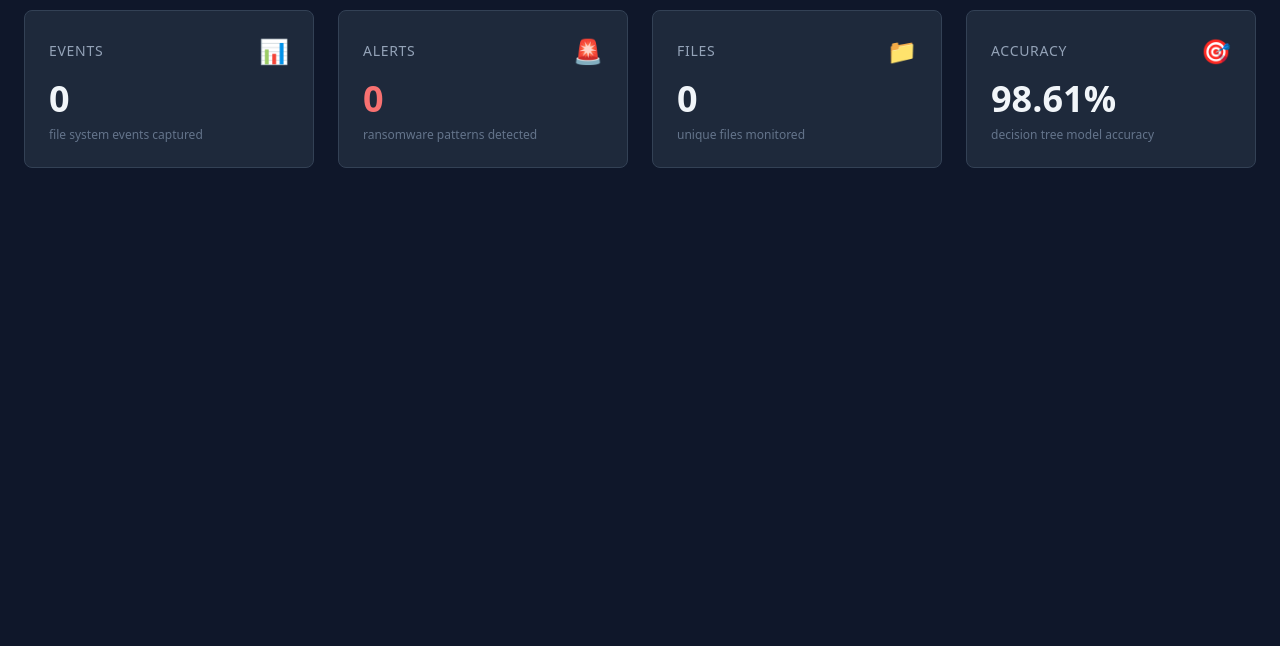
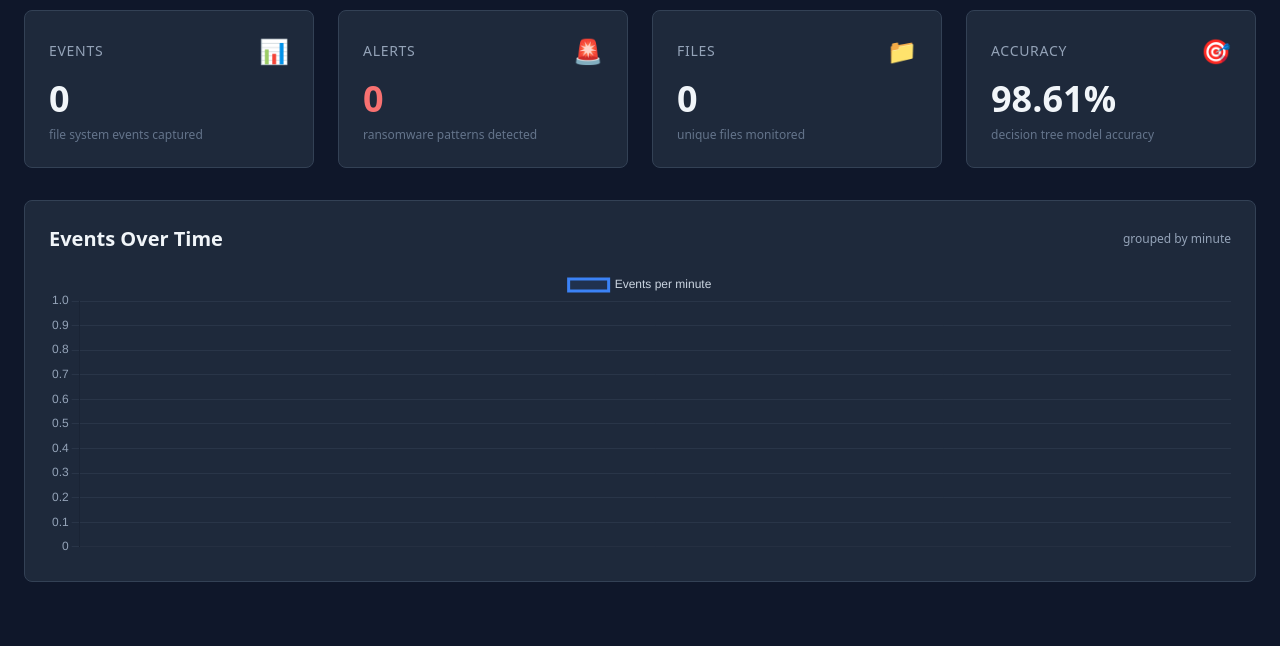
Before and after one commit to habahmadi/ransomwareProject, a Flask app: page / in a window 1280 px wide. Shown: the part 179-825 px from the top of the page. Before the commit the page ends 347 px from the top, so only its background shows below. Run offline with Flask 3, Linux system fonts and the light colour scheme; some libraries are stand-ins or nearby versions.

Commit message:
Add event type donut chart to dashboard

```diff
--- a/webapp/app.py
+++ b/webapp/app.py
@@ -53,11 +53,39 @@ def get_summary_stats():
     return stats
 
 
+def get_events_over_time():
+    # groups events by minute so it can plot them as a line chart
+    # returns two lists: labels (time strings) and values (event counts)
+
+    labels = []
+    values = []
+
+    try:
+        df = pd.read_csv(EVENTS_FILE)
+        df["timestamp"] = pd.to_datetime(df["timestamp"])
+
+        # group by minute and count how many events landed in each bucket
+        grouped = df.set_index("timestamp").resample("1min").size()
+
+        # convert to lists for the chart
+        labels = [t.strftime("%H:%M") for t in grouped.index]
+        values = grouped.tolist()
+    except FileNotFoundError:
+        pass
+
+    return labels, values
+
 # homepage / main dashboard
 @app.route("/")
 def dashboard():
     stats = get_summary_stats()
-    return render_template("dashboard.html", stats=stats)
+    chart_labels, chart_values = get_events_over_time()
+    return render_template(
+        "dashboard.html",
+        stats=stats,
+        chart_labels=chart_labels,
+        chart_values=chart_values,
+    )
 
 
 # alerts page - shows all ML-flagged events
--- a/webapp/templates/base.html
+++ b/webapp/templates/base.html
@@ -6,6 +6,7 @@
 
     <!-- tailwind via cdn so no need for build step-->
     <script src="https://cdn.tailwindcss.com"></script>
+    <script src="https://cdn.jsdelivr.net/npm/chart.js"></script>
 </head>
 <body class="bg-slate-900 text-slate-100 min-h-screen">
 
--- a/webapp/templates/dashboard.html
+++ b/webapp/templates/dashboard.html
@@ -57,6 +57,65 @@
 
 </div>
 
+<!-- events over time chart -->
+<div class="bg-slate-800 border border-slate-700 rounded-lg p-6 mb-8">
+    <div class="flex items-center justify-between mb-4">
+        <h2 class="text-xl font-semibold">Events Over Time</h2>
+        <span class="text-xs text-slate-400">grouped by minute</span>
+    </div>
+    <!-- canvas is where chart.js will draw -->
+    <div class="h-72">
+        <canvas id="eventsOverTimeChart"></canvas>
+    </div>
+</div>
+
+<!-- chart data passed from flask -->
+<!-- tojson converts the python list into a valid JS array -->
+<script>
+    const eventsLabels = {{ chart_labels|tojson }};
+    const eventsValues = {{ chart_values|tojson }};
+
+    const ctx = document.getElementById("eventsOverTimeChart").getContext("2d");
+    new Chart(ctx, {
+        type: "line",
+        data: {
+            labels: eventsLabels,
+            datasets: [{
+                label: "Events per minute",
+                data: eventsValues,
+                borderColor: "rgb(59, 130, 246)",
+                backgroundColor: "rgba(59, 130, 246, 0.1)",
+                fill: true,
+                tension: 0.3,        // makes the line slightly curved
+                pointRadius: 3,
+                pointBackgroundColor: "rgb(59, 130, 246)",
+            }]
+        },
+        options: {
+            responsive: true,
+            maintainAspectRatio: false,
+            plugins: {
+                legend: { labels: { color: "rgb(203, 213, 225)" } }   // slate-300 for legend text
+            },
+            scales: {
+                x: {
+                    ticks: { color: "rgb(148, 163, 184)" },           // slate-400 for axis labels
+                    grid: { color: "rgba(71, 85, 105, 0.3)" }          // faint slate-600 gridlines
+                },
+                y: {
+                    beginAtZero: true,
+                    ticks: { color: "rgb(148, 163, 184)" },
+                    grid: { color: "rgba(71, 85, 105, 0.3)" }
+                }
+            },
+            animation: {
+                duration: 1500,    // 1.5s animation when the chart first loads
+                easing: "easeOutQuart"
+            }
+        }
+    });
+</script>
+
 <!-- counter animation script -->
 <!-- finds every .counter element and animates the number from 0 to its target -->
 <script>
```
